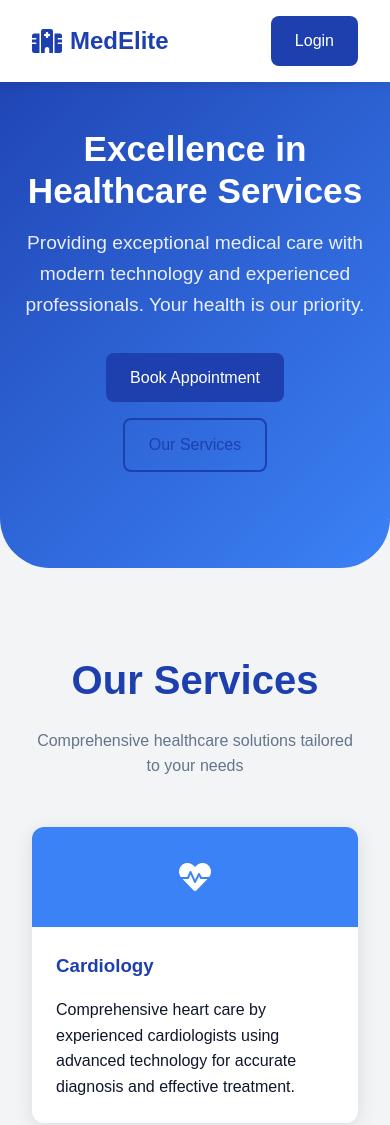
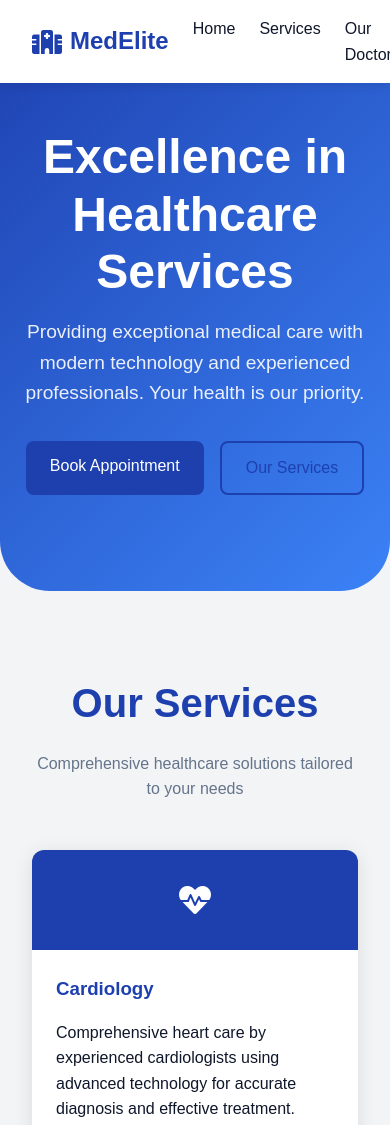
Before and after one commit to Ani1702/hospital-management-system, a website: page public/landing.html in a window 390 px wide. Shown: the top 1125 px of the page. Drawn offline with Linux system fonts and the light colour scheme.

Commit message:
fix: minor changes

```diff
--- a/public/landing.html
+++ b/public/landing.html
@@ -195,8 +195,8 @@
       }
 
       .service-icon {
-        background: var(--primary-light);
-        color: var(--white);
+        background: #1e40af;
+        color: #ffffff;
         font-size: 2rem;
         height: 100px;
         display: flex;
@@ -210,7 +210,7 @@
 
       .service-content h3 {
         margin-bottom: 1rem;
-        color: var(--primary);
+        color: #1e40af;
       }
 
       .doctors {
@@ -221,7 +221,7 @@
       }
 
       .doctor-card {
-        background: var(--white);
+        background: #ffffff;
         border-radius: 12px;
         overflow: hidden;
         box-shadow: 0 4px 20px rgba(0, 0, 0, 0.1);
@@ -364,21 +364,6 @@
         padding-top: 1.5rem;
         border-top: 1px solid rgba(255, 255, 255, 0.1);
         color: var(--gray);
-      }
-
-      @media (max-width: 768px) {
-        .nav-links {
-          display: none;
-        }
-
-        .hero h1 {
-          font-size: 2.2rem;
-        }
-
-        .hero-btns {
-          flex-direction: column;
-          align-items: center;
-        }
       }
     </style>
   </head>
--- a/public/login.css
+++ b/public/login.css
@@ -1,5 +1,5 @@
 :root {
-  --primary: #1e88e5; /* Blue theme */
+  --primary: #1e88e5;
   --primary-dark: #1565c0;
   --text: #2c3e50;
   --light-bg: #f0f4f8;
--- a/public/patient.js
+++ b/public/patient.js
@@ -88,7 +88,6 @@ document.addEventListener("DOMContentLoaded", function () {
 
     if (selectedField) {
       try {
-        // Fetch doctors by specialization from our API
         const response = await fetch(
           `${API_BASE_URL}/patient/doctors/${encodeURIComponent(selectedField)}`
         );
@@ -100,7 +99,6 @@ document.addEventListener("DOMContentLoaded", function () {
           return;
         }
 
-        // Add doctor options
         doctors.forEach((doctor) => {
           const doctorOption = document.createElement("div");
           doctorOption.className = "doctor-option";
```
Also changed, not shown: public/login.html (+0 -7 lines), public/patient.html (+19 -36 lines), routes/patient.js (+0 -10 lines).
